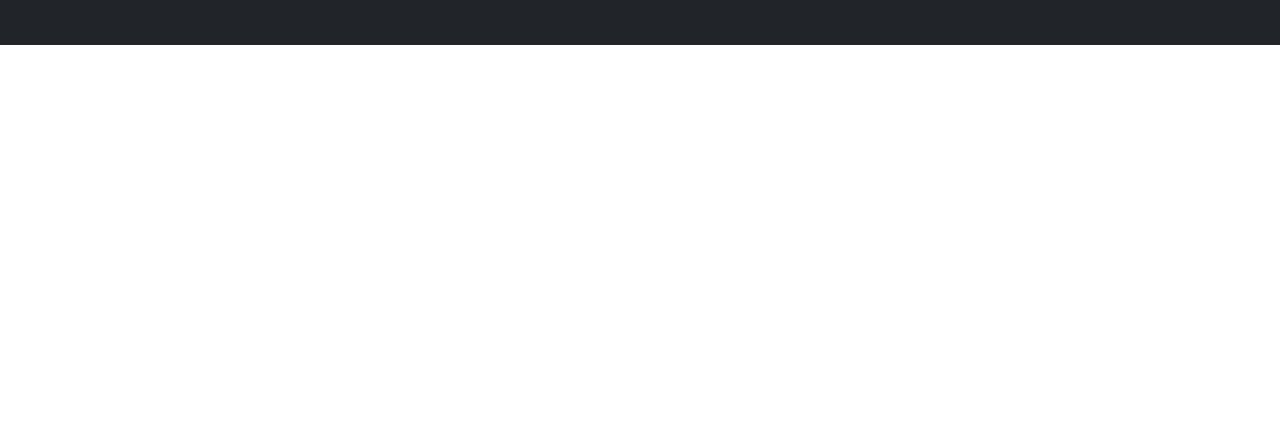
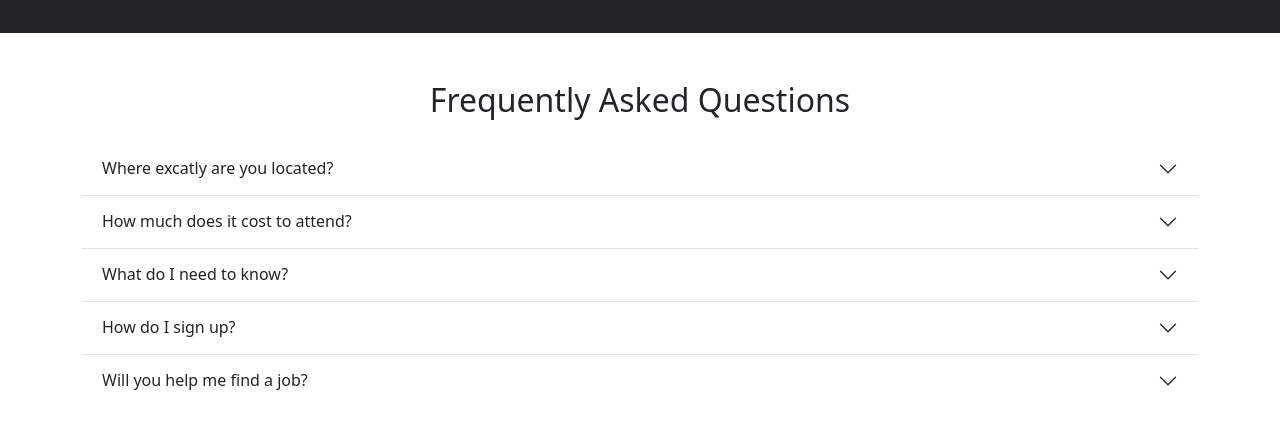
Before and after one commit to TAMDavidC/M02TutorialCruz, a plain HTML site: page index.html in a window 1280 px wide. Shown: the part 2094-2522 px from the top of the page. Before the commit the page ends 2139 px from the top, so only its background shows below. Drawn offline with nearby package versions, Linux system fonts and the light colour scheme.

Commit message:
questions compled

```diff
--- a/index.html
+++ b/index.html
@@ -8,6 +8,7 @@ ShowCase completed
 NewsLetter Completed
 boxes conpleted
 learn section completed
+questions complted
 -->
 <html>
 
@@ -23,8 +24,9 @@ learn section completed
 </head>
 
 <body>
+
   <!-- Navbar -->
-  <nav class="navbar navbar-expand-lg bg-dark navbar-dark py-3">
+  <nav class="navbar navbar-expand-lg bg-dark navbar-dark py-3 fixed-top">
     <div class="container">
       <a href="#" class="navbar-brand">Frontend Bootcamp</a>
 
@@ -46,6 +48,7 @@ learn section completed
       </div>
     </div>
   </nav>
+
   <!-- Showcase -->
   <section class="bg-dark text-light p-5 p-lg-0 pt-lg-5 text-center text-sm-start">
     <div class="container">
@@ -81,6 +84,7 @@ learn section completed
       </div>
     </div>
   </section>
+
   <!-- Boxes -->
   <section class="p-5">
     <div class="container">
@@ -181,6 +185,127 @@ learn section completed
     </div>
   </section>
 
+  <!-- Question accordion -->
+  <section id="questions" class="p-5">
+    <div class="container">
+      <h2 class="text-center mb-4">Frequently Asked Questions</h2>
+
+      <div class="accordion accordion-flush" id="questions">
+        <!-- Question 1 -->
+        <div class="accordion-item">
+          <h2 class="accordion-header">
+            <button
+              class="accordion-button collapsed"
+              type="button"
+              data-bs-toggle="collapse"
+              data-bs-target="#question-one"
+              >
+              Where excatly are you located?
+            </button>
+          </h2>
+          <div
+            id="question-one"
+            class="accordion-collapse collapse"
+            data-bs-parent="#questions">
+            <div class="accordion-body">
+              Lorem ipsum dolor sit amet, consectetur adipisicing elit. Ratione quis quos mollitia minus tenetur. Facilis quae tempora at assumenda corrupti quidem expedita excepturi eum earum illo, laboriosam ab, nostrum fugit!
+            </div>
+          </div>
+        </div>
+
+        <!-- Question 2 -->
+        <div class="accordion-item">
+          <h2 class="accordion-header">
+            <button
+              class="accordion-button collapsed"
+              type="button"
+              data-bs-toggle="collapse"
+              data-bs-target="#question-two"
+              >
+              How much does it cost to attend?
+            </button>
+          </h2>
+          <div
+            id="question-two"
+            class="accordion-collapse collapse"
+            data-bs-parent="#questions">
+            <div class="accordion-body">
+              Lorem ipsum dolor sit amet, consectetur adipisicing elit. Ratione quis quos mollitia minus tenetur. Facilis quae tempora at assumenda corrupti quidem expedita excepturi eum earum illo, laboriosam ab, nostrum fugit!
+            </div>
+          </div>
+        </div>
+
+        <!-- Question 3 -->
+        <div class="accordion-item">
+          <h2 class="accordion-header">
+            <button
+              class="accordion-button collapsed"
+              type="button"
+              data-bs-toggle="collapse"
+              data-bs-target="#question-three"
+              >
+              What do I need to know?
+            </button>
+          </h2>
+          <div
+            id="question-three"
+            class="accordion-collapse collapse"
+            data-bs-parent="#questions">
+            <div class="accordion-body">
+              Lorem ipsum dolor sit amet, consectetur adipisicing elit. Ratione quis quos mollitia minus tenetur. Facilis quae tempora at assumenda corrupti quidem expedita excepturi eum earum illo, laboriosam ab, nostrum fugit!
+            </div>
+          </div>
+        </div>
+
+        <!-- Question 4 -->
+        <div class="accordion-item">
+          <h2 class="accordion-header">
+            <button
+              class="accordion-button collapsed"
+              type="button"
+              data-bs-toggle="collapse"
+              data-bs-target="#question-four"
+              >
+              How do I sign up?
+            </button>
+          </h2>
+          <div
+            id="question-four"
+            class="accordion-collapse collapse"
+            data-bs-parent="#questions">
+            <div class="accordion-body">
+              Lorem ipsum dolor sit amet, consectetur adipisicing elit. Ratione quis quos mollitia minus tenetur. Facilis quae tempora at assumenda corrupti quidem expedita excepturi eum earum illo, laboriosam ab, nostrum fugit!
+            </div>
+          </div>
+        </div>
+
+        <!-- Question 5 -->
+        <div class="accordion-item">
+          <h2 class="accordion-header">
+            <button
+              class="accordion-button collapsed"
+              type="button"
+              data-bs-toggle="collapse"
+              data-bs-target="#question-five"
+              >
+              Will you help me find a job?
+            </button>
+          </h2>
+          <div
+            id="question-five"
+            class="accordion-collapse collapse"
+            data-bs-parent="#questions">
+            <div class="accordion-body">
+              Lorem ipsum dolor sit amet, consectetur adipisicing elit. Ratione quis quos mollitia minus tenetur. Facilis quae tempora at assumenda corrupti quidem expedita excepturi eum earum illo, laboriosam ab, nostrum fugit!
+            </div>
+          </div>
+        </div>
+
+        </div>
+      </div>
+    </div>
+  </section>
+
   <script src="https://cdnjs.cloudflare.com/ajax/libs/emmet/2.4.6/emmet.es.js"></script>
   <script src="script.js"></script>
 
--- a/style.css
+++ b/style.css
@@ -1,3 +1,8 @@
+body::before{
+  display: block;
+  content: "";
+  height: 60px;
+}
 @media(min-width: 768px){
   .news-input{
     width: 50%;
```
